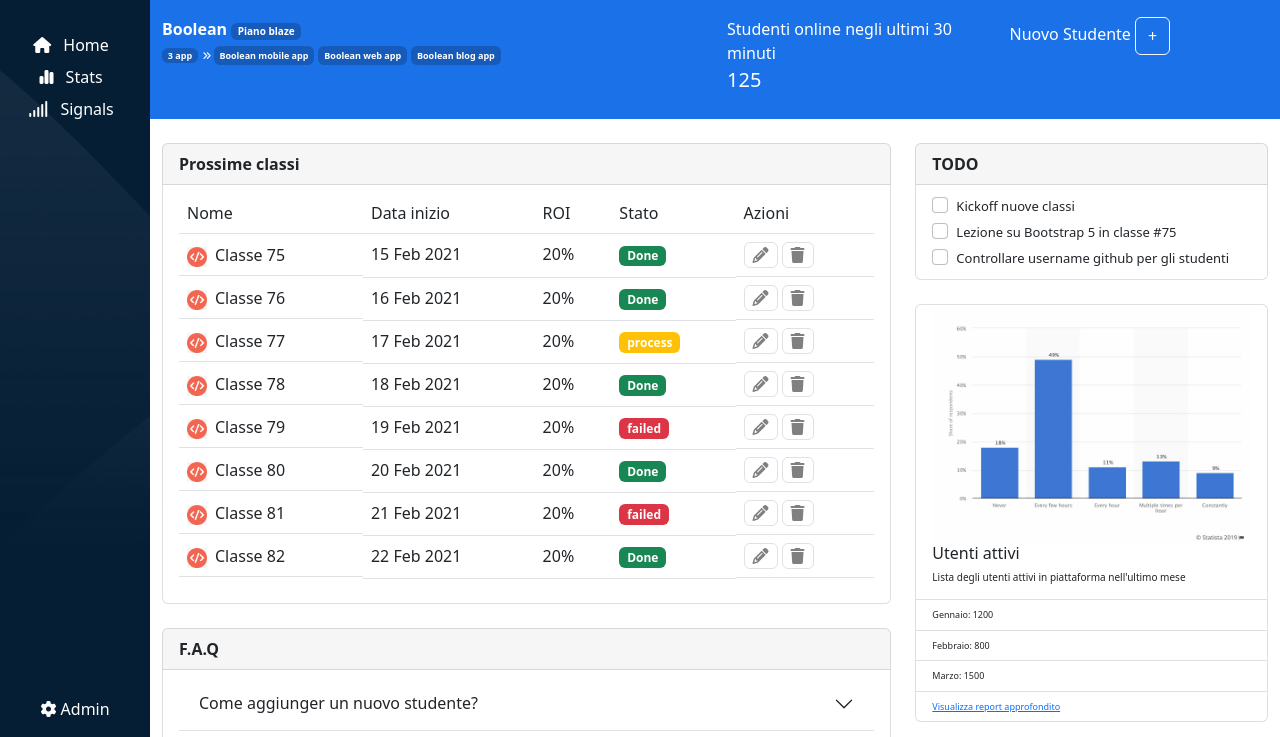
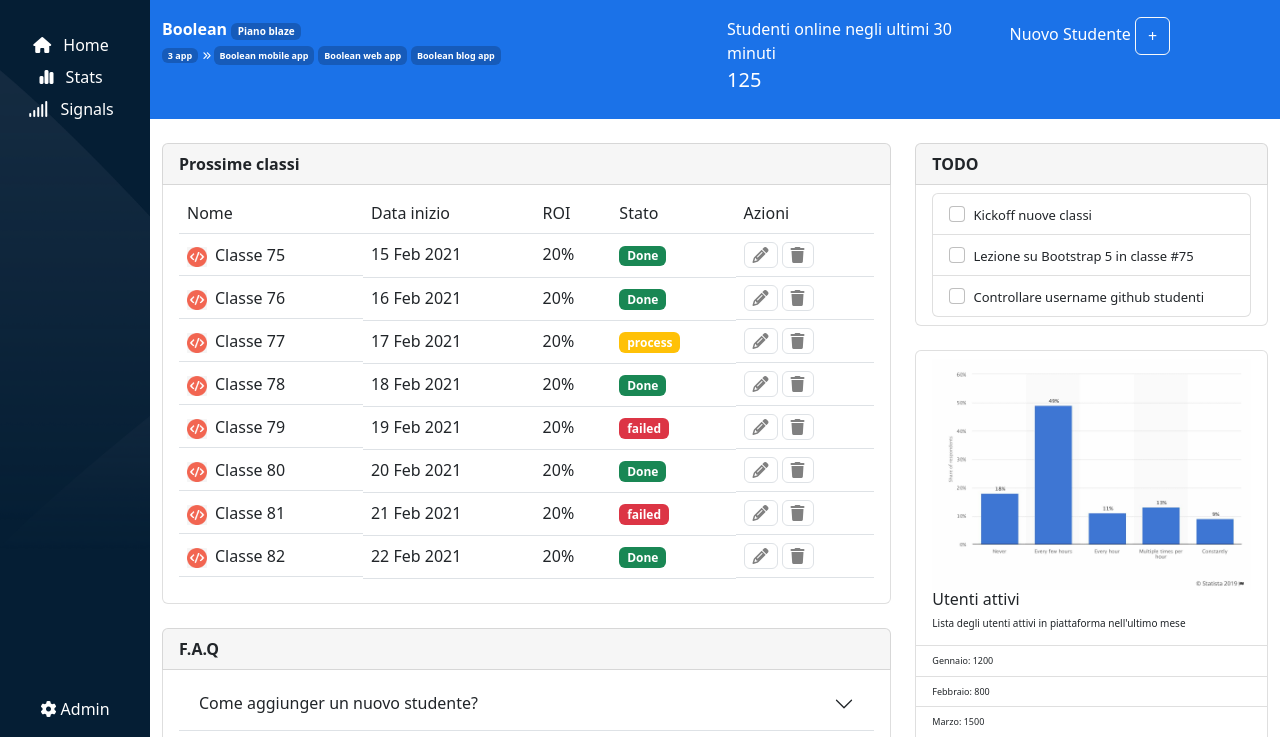
Before and after one commit to LeoneCarmelo/html-css-bootstrap-dashboard, a plain HTML site: page index.html in a window 1280 px wide. Shown: the part 63-800 px from the top of the page. Drawn offline with nearby package versions, Linux system fonts and the light colour scheme.

Commit message:
Fix TODO list

```diff
--- a/index.html
+++ b/index.html
@@ -48,9 +48,6 @@
                                 </li>
                                 <li>
                                     <a class="dropdown-item" href="#">Fatturazione</a>
-                                </li>
-                                <li>
-                                    <hr class="dropdown-divider">
                                 </li>
                                 <li>
                                     <a class="dropdown-item" href="#">Logout</a>
@@ -439,24 +436,20 @@
                             <!-- ToDo -->
                             <li class="list-group-item bg_color_list_title fw-bold ">TODO</li>
                             <li class="list-group-item">
-                                <div class="form-check">
-                                    <input class="form-check-input" type="checkbox" value="">
-                                    <label class="form-check-label fs_13" for="flexCheckDefault">
-                                      Kickoff nuove classi
-                                    </label>
-                                  </div>
-                                  <div class="form-check">
-                                    <input class="form-check-input" type="checkbox" value="">
-                                    <label class="form-check-label fs_13" for="flexCheckDefault">
-                                      Lezione su Bootstrap 5 in classe #75
-                                    </label>
-                                </div>
-                                <div class="form-check">
-                                    <input class="form-check-input" type="checkbox" value="">
-                                    <label class="form-check-label fs_13" for="flexCheckDefault">
-                                      Controllare username github per gli studenti
-                                    </label>
-                                  </div>
+                                <ul class="list-group">
+                                    <li class="list-group-item">
+                                        <input class="form-check-input mt-1" type="checkbox" value="" aria-label="Checkbox for following text input">
+                                        <span class="fs_13 ps-1">Kickoff nuove classi</span>
+                                    </li>
+                                    <li class="list-group-item">
+                                        <input class="form-check-input mt-1" type="checkbox" value="" aria-label="Checkbox for following text input">
+                                        <span class="fs_13 ps-1">Lezione su Bootstrap 5 in classe #75</span>
+                                    </li>
+                                    <li class="list-group-item">
+                                        <input class="form-check-input mt-1" type="checkbox" value="" aria-label="Checkbox for following text input">
+                                        <span class="fs_13 ps-1">Controllare username github studenti</span>
+                                    </li>
+                                </ul>
                             </li>
                         </ul>
                         <ul class="list-group pt-4">
```
